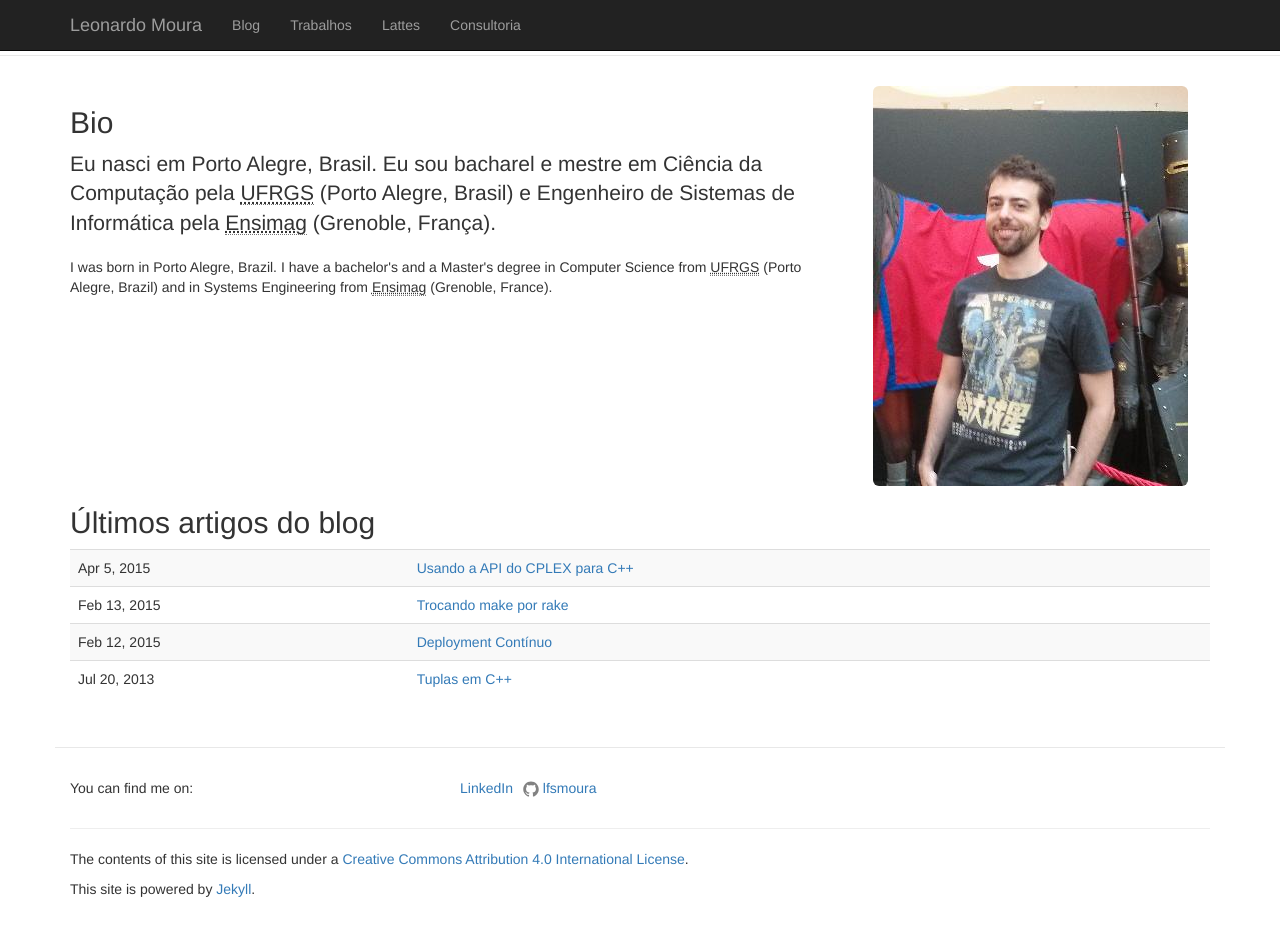
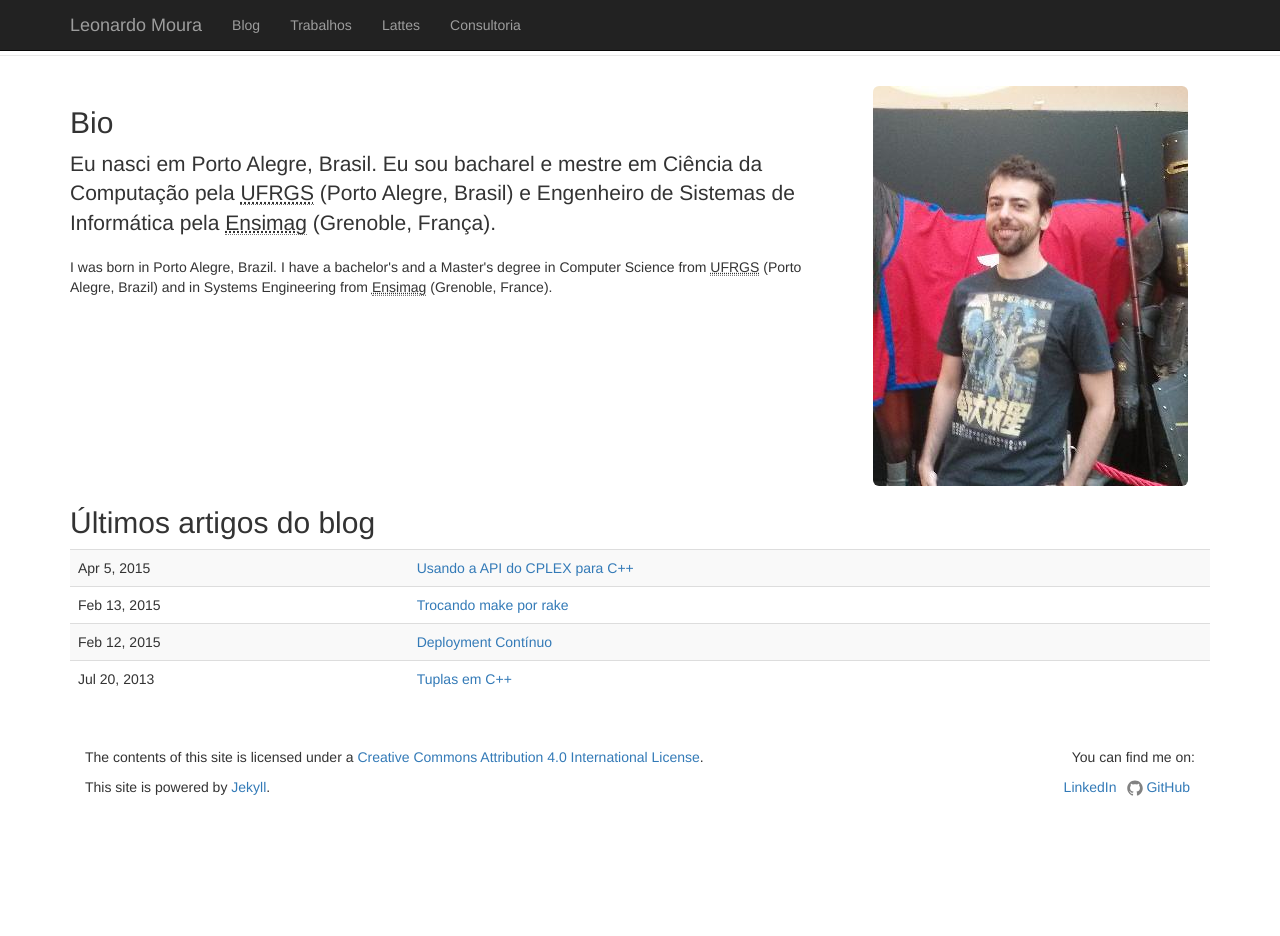
Before and after one commit to lfsmoura/lfsmoura.github.io, a Jekyll site: the page built from index.html, in a window 1280 px wide and 939 px high. Shown: the top 936 px of the window. Built offline with Jekyll 4.4.1, drawn with Linux system fonts in a browser that asks for light colours; nearby versions of some CDN libraries; Markdown is read by kramdown in place of the engine named in the settings.

Commit message:
remove some sass; improve footer

```diff
--- a/_includes/footer.html
+++ b/_includes/footer.html
@@ -1,24 +1,21 @@
 <footer class="site-footer container">
-    <div class="row">
-      <div class="col-md-4">
-        <p> You can find me on: </p>
-      </div>
-      <div class="col-md-4">
+    <div class="col-md-9">
+      <p>
+        The contents of this site is licensed under a <a rel="license" href="http://creativecommons.org/licenses/by/4.0/">Creative Commons Attribution 4.0 International License</a>.
+      </p>
+      <p>
+        This site is powered by <a href="http://jekyllrb.com/">Jekyll</a>.
+      </p>
+    </div>
+    <div class="col-md-3 text-right">
+      <p> You can find me on: </p>
       <ul class="list-inline">
         <li><a href="http://www.linkedin.com/in/leonardomoura">LinkedIn</a>
         <li>
           {% include github.html %}
         </li>
       </ul>
-      </div>
     </div>
-    <hr>
-    <p>
-      The contents of this site is licensed under a <a rel="license" href="http://creativecommons.org/licenses/by/4.0/">Creative Commons Attribution 4.0 International License</a>.
-    </p>
-    <p>
-      This site is powered by <a href="http://jekyllrb.com/">Jekyll</a>.
-    </p>
   </div>
 
 </footer>
--- a/_includes/github.html
+++ b/_includes/github.html
@@ -6,6 +6,6 @@
         </svg>
       </span>
 
-      <span class="username">{{ site.github_username }}</span>
+      <span class="username">GitHub</span>
     </a>
   {% endif %}
--- a/_sass/_base.scss
+++ b/_sass/_base.scss
@@ -1,191 +1,3 @@
-/**
- * Reset some basic elements
- */
-body, h1, h2, h3, h4, h5, h6,
-p, blockquote, pre, hr,
-dl, dd, ol, ul, figure {
-    margin: 0;
-    padding: 0;
-}
-
-
-
-/**
- * Basic styling
- */
-body {
-    font-family: $base-font-family;
-    font-size: $base-font-size;
-    line-height: $base-line-height;
-    font-weight: 300;
-    color: $text-color;
-    background-color: $background-color;
-    -webkit-text-size-adjust: 100%;
-}
-
-
-
-/**
- * Set `margin-bottom` to maintain vertical rhythm
- */
-h1, h2, h3, h4, h5, h6,
-p, blockquote, pre,
-ul, ol, dl, figure,
-%vertical-rhythm {
-    margin-bottom: $spacing-unit / 2;
-}
-
-
-
-/**
- * Images
- */
-img {
-    max-width: 100%;
-    vertical-align: middle;
-}
-
-
-
-/**
- * Figures
- */
-figure > img {
-    display: block;
-}
-
-figcaption {
-    font-size: $small-font-size;
-}
-
-
-
-/**
- * Lists
- */
-ul, ol {
-    margin-left: $spacing-unit;
-}
-
-li {
-    > ul,
-    > ol {
-         margin-bottom: 0;
-    }
-}
-
-
-
-/**
- * Headings
- */
-h1, h2, h3, h4, h5, h6 {
-    font-weight: 300;
-}
-
-
-
-/**
- * Links
- */
-a {
-    color: $brand-color;
-    text-decoration: none;
-
-    &:visited {
-        color: darken($brand-color, 15%);
-    }
-
-    &:hover {
-        color: $text-color;
-        text-decoration: underline;
-    }
-}
-
-
-
-/**
- * Blockquotes
- */
-blockquote {
-    color: $grey-color;
-    border-left: 4px solid $grey-color-light;
-    padding-left: $spacing-unit / 2;
-    font-size: 18px;
-    letter-spacing: -1px;
-    font-style: italic;
-
-    > :last-child {
-        margin-bottom: 0;
-    }
-}
-
-
-
-/**
- * Code formatting
- */
-pre,
-code {
-    font-size: 15px;
-    border: 1px solid $grey-color-light;
-    border-radius: 3px;
-    background-color: #eef;
-}
-
-code {
-    padding: 1px 5px;
-}
-
-pre {
-    padding: 8px 12px;
-    overflow-x: scroll;
-
-    > code {
-        border: 0;
-        padding-right: 0;
-        padding-left: 0;
-    }
-}
-
-
-
-/**
- * Wrapper
- */
-.wrapper {
-    max-width: -webkit-calc(#{$content-width} - (#{$spacing-unit} * 2));
-    max-width:         calc(#{$content-width} - (#{$spacing-unit} * 2));
-    margin-right: auto;
-    margin-left: auto;
-    padding-right: $spacing-unit;
-    padding-left: $spacing-unit;
-    @extend %clearfix;
-
-    @include media-query($on-laptop) {
-        max-width: -webkit-calc(#{$content-width} - (#{$spacing-unit}));
-        max-width:         calc(#{$content-width} - (#{$spacing-unit}));
-        padding-right: $spacing-unit / 2;
-        padding-left: $spacing-unit / 2;
-    }
-}
-
-
-
-/**
- * Clearfix
- */
-%clearfix {
-
-    &:after {
-        content: "";
-        display: table;
-        clear: both;
-    }
-}
-
-
-
 /**
  * Icons
  */
--- a/_sass/_layout.scss
+++ b/_sass/_layout.scss
@@ -87,77 +87,6 @@
 }
 
 
-
-/**
- * Site footer
- */
-.site-footer {
-    border-top: 1px solid $grey-color-light;
-    padding: $spacing-unit 0;
-}
-
-.footer-heading {
-    font-size: 18px;
-    margin-bottom: $spacing-unit / 2;
-}
-
-.contact-list,
-.social-media-list {
-    list-style: none;
-    margin-left: 0;
-}
-
-.footer-col-wrapper {
-    font-size: 15px;
-    color: $grey-color;
-    margin-left: -$spacing-unit / 2;
-    @extend %clearfix;
-}
-
-.footer-col {
-    float: left;
-    margin-bottom: $spacing-unit / 2;
-    padding-left: $spacing-unit / 2;
-}
-
-.footer-col-1 {
-    width: -webkit-calc(35% - (#{$spacing-unit} / 2));
-    width:         calc(35% - (#{$spacing-unit} / 2));
-}
-
-.footer-col-2 {
-    width: -webkit-calc(20% - (#{$spacing-unit} / 2));
-    width:         calc(20% - (#{$spacing-unit} / 2));
-}
-
-.footer-col-3 {
-    width: -webkit-calc(45% - (#{$spacing-unit} / 2));
-    width:         calc(45% - (#{$spacing-unit} / 2));
-}
-
-@include media-query($on-laptop) {
-    .footer-col-1,
-    .footer-col-2 {
-        width: -webkit-calc(50% - (#{$spacing-unit} / 2));
-        width:         calc(50% - (#{$spacing-unit} / 2));
-    }
-
-    .footer-col-3 {
-        width: -webkit-calc(100% - (#{$spacing-unit} / 2));
-        width:         calc(100% - (#{$spacing-unit} / 2));
-    }
-}
-
-@include media-query($on-palm) {
-    .footer-col {
-        float: none;
-        width: -webkit-calc(100% - (#{$spacing-unit} / 2));
-        width:         calc(100% - (#{$spacing-unit} / 2));
-    }
-}
-
-
-
 /**
  * Page content
  */
--- a/_sass/_syntax-highlighting.scss
+++ b/_sass/_syntax-highlighting.scss
@@ -3,7 +3,6 @@
  */
 .highlight {
     background: #fff;
-    @extend %vertical-rhythm;
 
     .c     { color: #998; font-style: italic } // Comment
     .err   { color: #a61717; background-color: #e3d2d2 } // Error
--- a/index.html
+++ b/index.html
@@ -2,7 +2,6 @@
 layout: default
 ---
 
-<div class="home">
 <div class="row">
   <div class="col-md-8">
     <h2>Bio</h2>
@@ -14,7 +13,9 @@ layout: default
     </p>
   </div>
   <div class="col-md-4">
+    <figure>
     <img class="img-responsive img-rounded center-block" src="{{site_url}}/assets/leo2.jpg" alt="Foto de Leonardo">
+    </figure>
   </div>
 </div>
 
```
Lines whose indentation alone changed are shown as unchanged.
